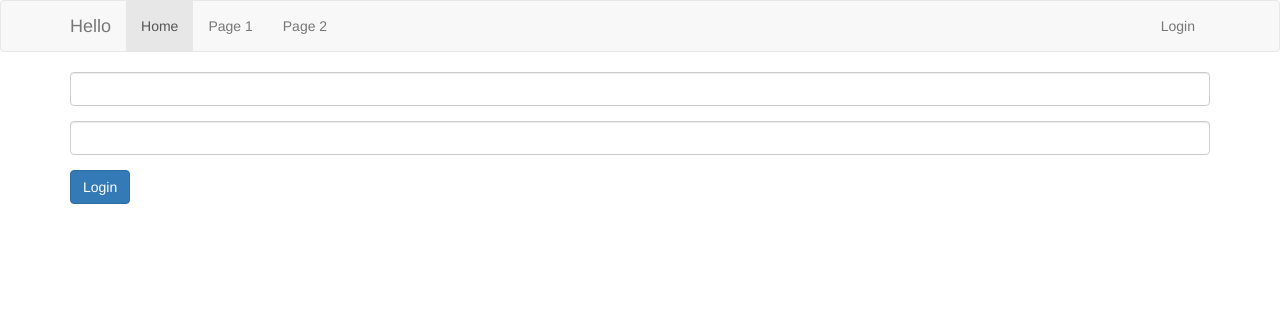
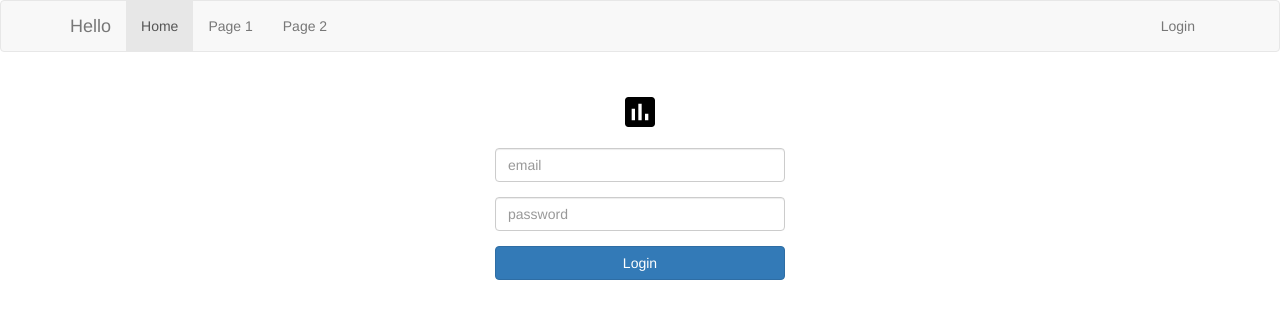
Before and after one commit to JeonBrian/angular-website, an Angular app: page /login in a window 1280 px wide. Shown: the top 318 px of the page. Built offline with nearby package versions, Linux system fonts and the light colour scheme.

Commit message:
minor templating on login and navbar, added 'not found' route

```diff
--- a/src/app/login/login.component.css
+++ b/src/app/login/login.component.css
@@ -0,0 +1,12 @@
+.login {
+    max-width: 320px;
+    margin-top: 40px;
+}
+
+.logo {
+    width: 40px;
+    height: 40px;
+    display: block;
+    margin: auto;
+    margin-bottom: 16px;
+}
--- a/src/app/login/login.component.html
+++ b/src/app/login/login.component.html
@@ -1,11 +1,16 @@
-<div class="container">
-  <form action="">
+<div class="login container">
+  <img class="logo" src="..\assets\images\ic_assessment_black_24px.svg">
+  <form>
     <div class="form-group">
-      <input type="text" class="form-control">
+      <input type="text" placeholder="email" class="form-control">
     </div>
     <div class="form-group">
-      <input type="text" class="form-control">
+      <input type="password" placeholder="password" class="form-control">
     </div>
-    <button class="btn btn-primary" type="submit">Login</button>
+    <div class="btn-group btn-group-justified" role="group" aria-label="...">
+      <div class="btn-group" role="group">
+        <button class="btn btn-primary">Login</button>
+      </div>
+    </div>
   </form>
 </div>
--- a/src/app/navbar/navbar.component.html
+++ b/src/app/navbar/navbar.component.html
@@ -8,15 +8,15 @@
         <span class="icon-bar"></span>
         <span class="icon-bar"></span>
       </button>
-      <a class="navbar-brand" href="#">Hello</a>
+      <a class="navbar-brand" routerLink="/">Hello</a>
     </div>
 
     <!-- Collect the nav links, forms, and other content for toggling -->
     <div class="collapse navbar-collapse" id="bs-example-navbar-collapse-1">
       <ul class="nav navbar-nav">
         <li class="active"><a routerLink="/">Home <span class="sr-only">(current)</span></a></li>
-        <li><a href="#">Page 1</a></li>
-        <li><a href="#">Page 2</a></li>
+        <li><a routerLink="/page1">Page 1</a></li>
+        <li><a routerLink="/page2">Page 2</a></li>
       </ul>
       <ul class="nav navbar-nav navbar-right">
         <li><a routerLink="/login">Login</a></li>
--- /dev/null
+++ b/src/app/not-found/not-found.component.html
@@ -0,0 +1,3 @@
+<div class="container">
+  <h3>Oops! We couldn't find what you were looking for.</h3>
+</div>
--- /dev/null
+++ b/src/app/not-found/not-found.component.ts
@@ -0,0 +1,15 @@
+import { Component, OnInit } from '@angular/core';
+
+@Component({
+  selector: 'not-found',
+  templateUrl: './not-found.component.html',
+  styleUrls: ['./not-found.component.css']
+})
+export class NotFoundComponent implements OnInit {
+
+  constructor() { }
+
+  ngOnInit() {
+  }
+
+}
```
Also changed, not shown: src/app/app.module.ts (+5 -2 lines), src/app/not-found/not-found.component.css (added), src/assets/images/ic_assessment_black_24px.svg (added), 1 other file (tests, documents, lock files or other folders).
